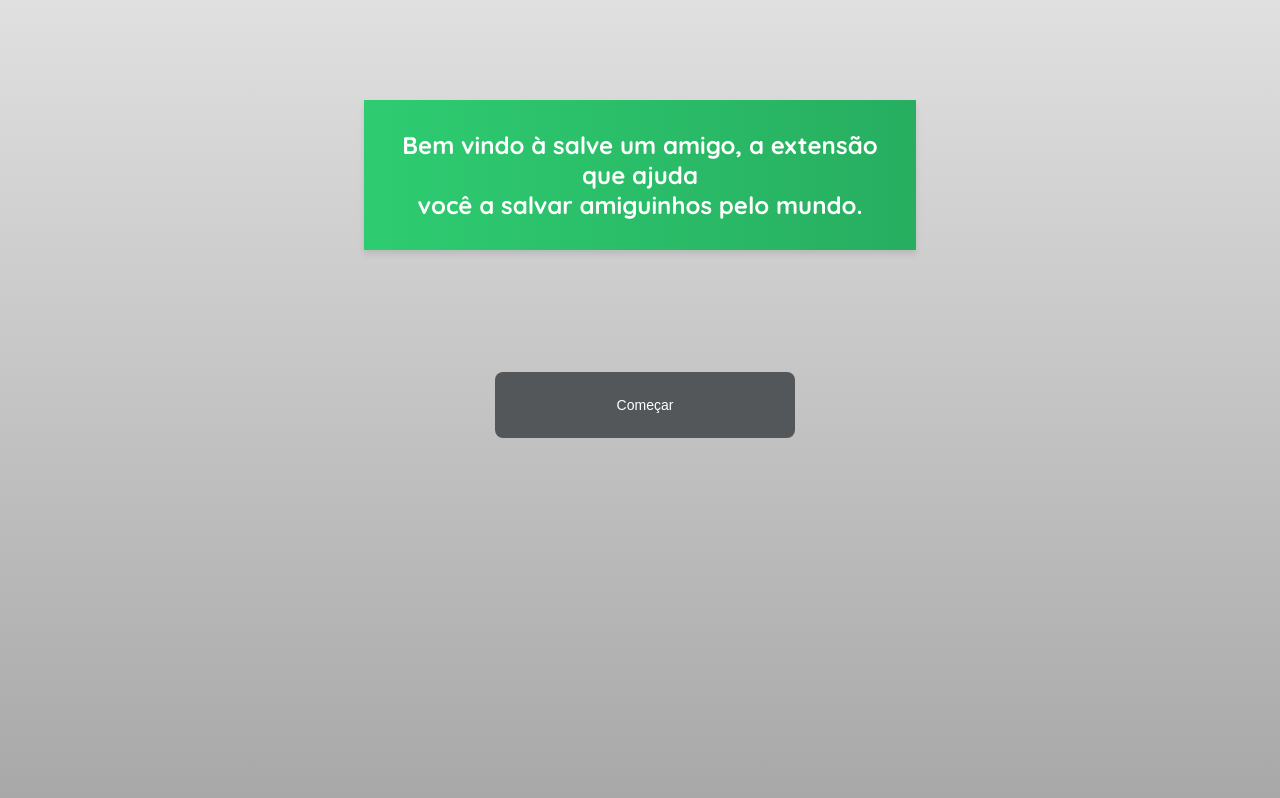
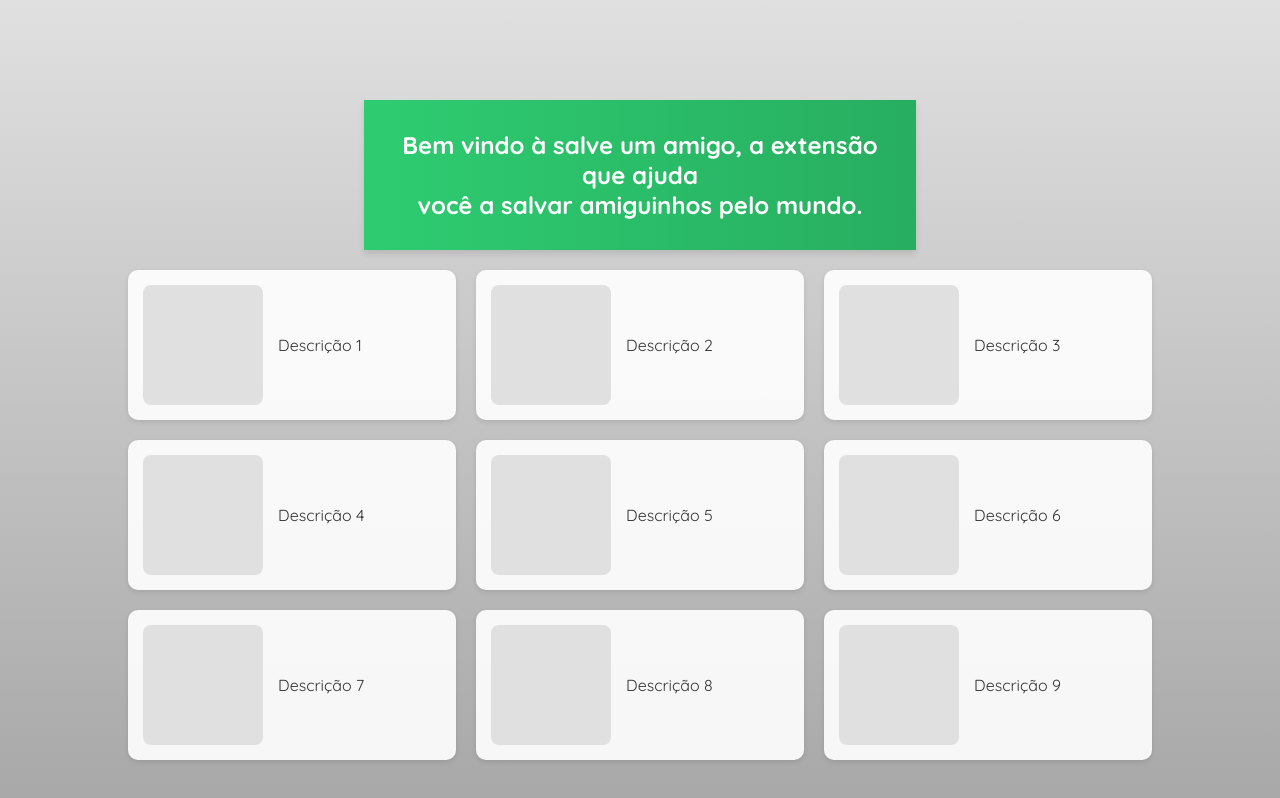
Before and after one commit to sunnyend/ok-right, a plain HTML site: page index.html in a window 1280 px wide. Both pictures are taken after a click on the button "Começar". Drawn offline with Linux system fonts and the light colour scheme.

Commit message:
Adicionados grids (por hora place holders) ao clicar no botão.   Os grids aparecem ordenados um aoós o outro, também com animações de fade-in

```diff
--- a/index.html
+++ b/index.html
@@ -15,6 +15,53 @@
             você a salvar amiguinhos pelo mundo.
         </h1>
     </div>
+    <div class="grid-container">
+        <!-- Item 1 -->
+        <div class="item-container">
+            <div class="image-placeholder"></div>
+            <div class="description">Descrição 1</div>
+        </div>
+        <!-- Item 2 -->
+        <div class="item-container">
+            <div class="image-placeholder"></div>
+            <div class="description">Descrição 2</div>
+        </div>
+        <!-- Item 3 -->
+        <div class="item-container">
+            <div class="image-placeholder"></div>
+            <div class="description">Descrição 3</div>
+        </div>
+        <!-- Item 4 -->
+        <div class="item-container">
+            <div class="image-placeholder"></div>
+            <div class="description">Descrição 4</div>
+        </div>
+        <!-- Item 5 -->
+        <div class="item-container">
+            <div class="image-placeholder"></div>
+            <div class="description">Descrição 5</div>
+        </div>
+        <!-- Item 6 -->
+        <div class="item-container">
+            <div class="image-placeholder"></div>
+            <div class="description">Descrição 6</div>
+        </div>
+        <!-- Item 7 -->
+        <div class="item-container">
+            <div class="image-placeholder"></div>
+            <div class="description">Descrição 7</div>
+        </div>
+        <!-- Item 8 -->
+        <div class="item-container">
+            <div class="image-placeholder"></div>
+            <div class="description">Descrição 8</div>
+        </div>
+        <!-- Item 9 -->
+        <div class="item-container">
+            <div class="image-placeholder"></div>
+            <div class="description">Descrição 9</div>
+        </div>
+    </div>
     <button class="get-started">Começar</button>
     <script src="script.js"></script>
 </body>
--- a/script.js
+++ b/script.js
@@ -2,7 +2,16 @@
 
 const startButton = document.querySelector('.get-started');
 const body = document.querySelector('body');
+const gridContainer = document.querySelector('.grid-container');
+const itemContainers = document.querySelectorAll('.item-container');
 
 startButton.addEventListener('click', () => {
-    body.classList.remove('blur');
+    gridContainer.style.display = 'grid';
+    startButton.style.display = 'none';
+    itemContainers.forEach((container, index) => {
+        container.style.display = 'flex';
+        container.style.animationDelay = `${index * 0.1}s`;
+        //loop para adicionar a classe fade-in a cada container, o template literal garente que cada container tenha um delay diferente
+        container.classList.add('fade-in');
+    });
 });
--- a/style.css
+++ b/style.css
@@ -32,7 +32,7 @@ h1 {
     font-family: "Quicksand", sans-serif;
     margin: 0;
     padding: 10px;
-    /* Remove opacity and animation from h1 since container will handle it */
+
 }
 
 .input-fields {
@@ -69,7 +69,7 @@ h1 {
     font-size: 14px;
     cursor: pointer;
     transition: background-color 0.3s ease;
-    opacity: 0;  /* Start invisible */
+    opacity: 0;
     animation: fadeInButton 1s ease forwards;
     animation-delay: 1.5s;
 }
@@ -107,8 +107,59 @@ body::before {
     z-index: -1;
 }
 
-
-
 body {
     min-height: 100vh;
 }
+
+@keyframes fadeInBox {
+    from {
+        opacity: 0;
+        transform: translateY(20px);
+    }
+    to {
+        opacity: 1;
+        transform: translateY(0);
+    }
+}
+
+.grid-container {
+    display: none;
+    grid-template-columns: repeat(3, 1fr);
+    gap: 20px;
+    padding: 20px;
+    position: absolute;
+    top: 250px;
+    left: 50%;
+    transform: translateX(-50%);
+    width: 80%;
+    max-width: 1200px;
+}
+
+.item-container {
+    display: none;
+    align-items: center;
+    background: rgba(255, 255, 255, 0.9);
+    padding: 15px;
+    border-radius: 10px;
+    box-shadow: 0 2px 5px rgba(0, 0, 0, 0.1);
+    opacity: 0;
+}
+
+.image-placeholder {
+    width: 120px;
+    height: 120px;
+    background-color: #e0e0e0;
+    border-radius: 8px;
+    margin-right: 15px;
+    flex-shrink: 0;
+}
+
+.description {
+    flex-grow: 1;
+    font-family: "Quicksand", sans-serif;
+    color: #333;
+}
+
+.fade-in {
+    animation: fadeInBox 0.5s ease forwards;
+}
```
